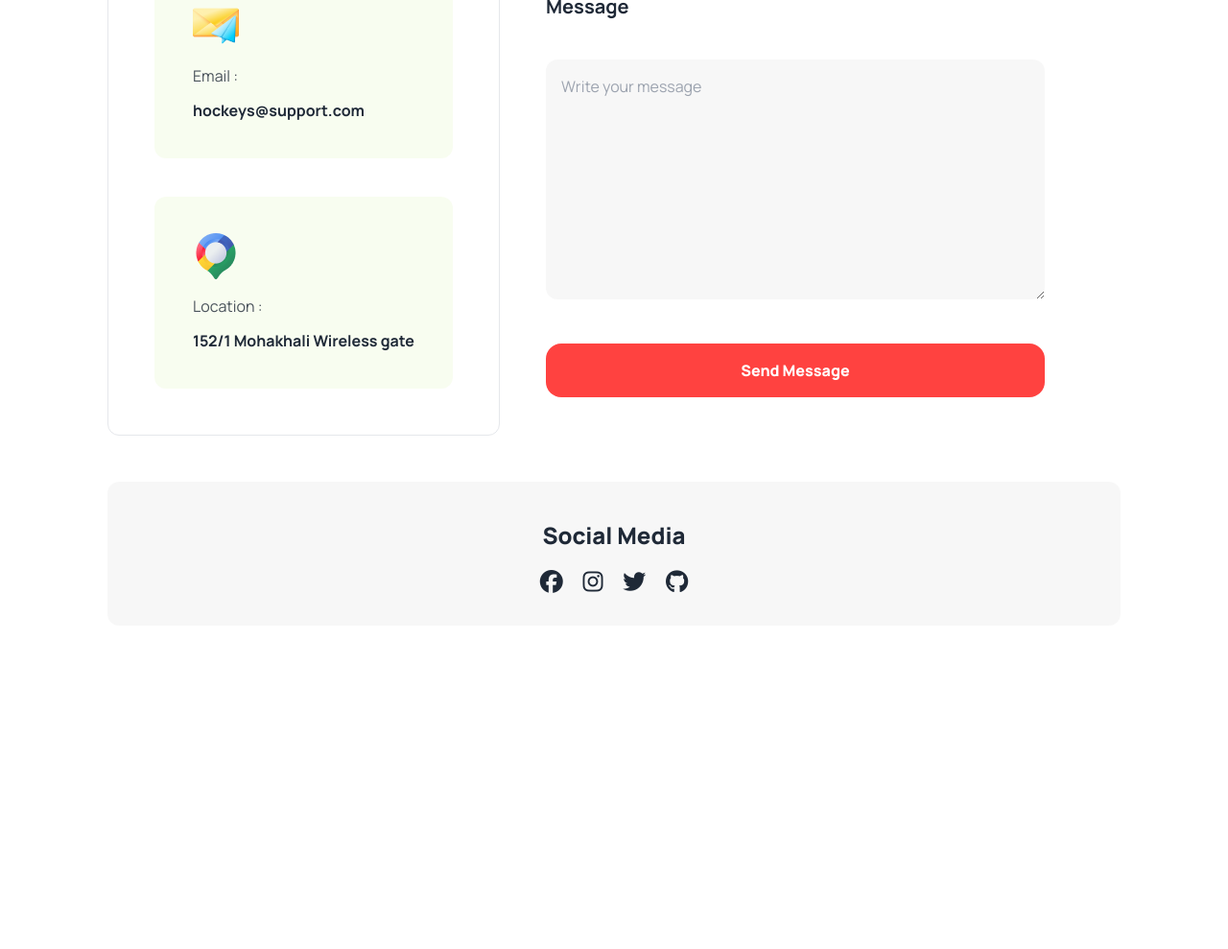
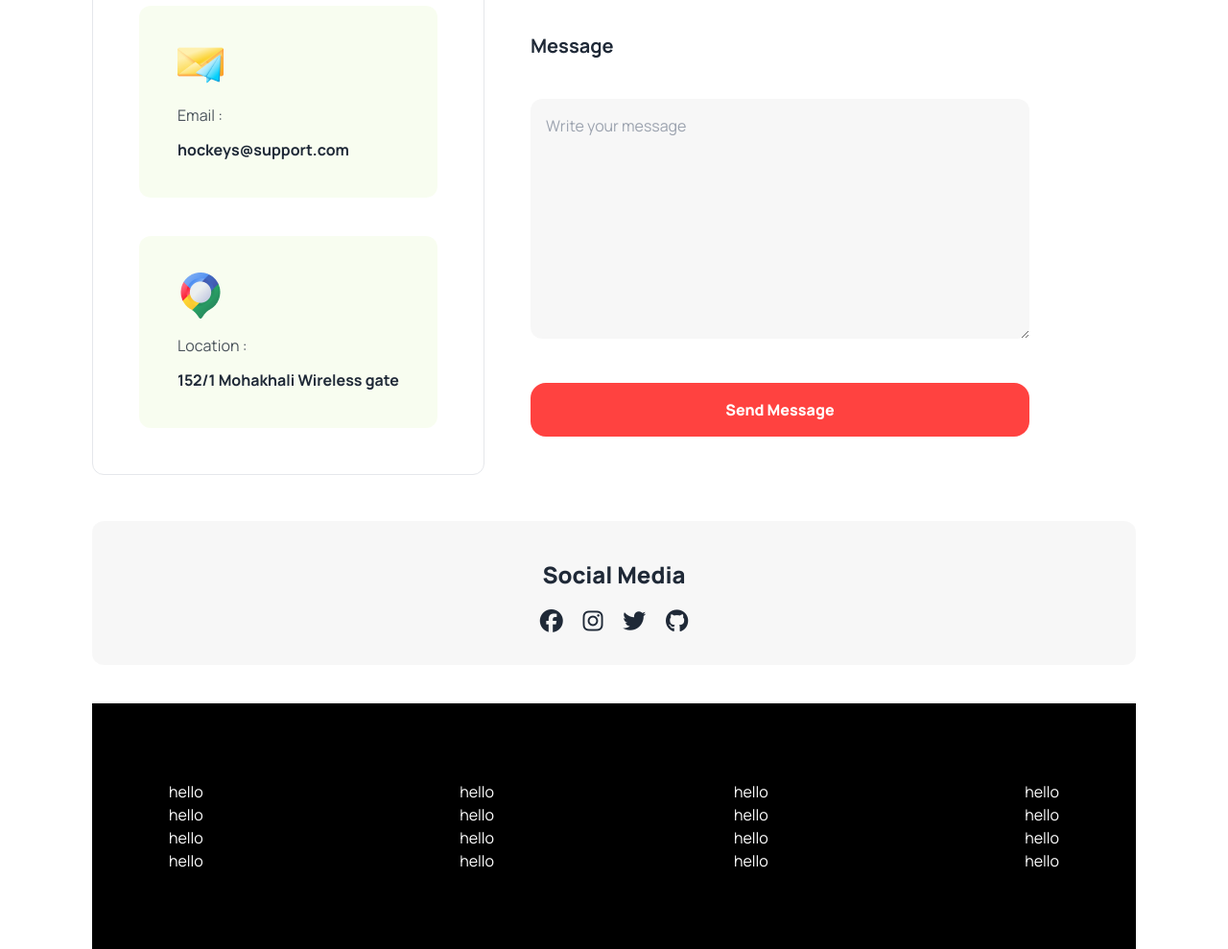
Before and after one commit to chhando/b9-assignment-task-3, a plain HTML site: page index.html in a window 1280 px wide. Shown: the part 4369-5358 px from the top of the page at 96% size. Before the commit the page ends 5021 px from the top, so only its background shows below. Drawn offline with nearby package versions, Linux system fonts and the light colour scheme.

Commit message:
container fixed

```diff
--- a/index.html
+++ b/index.html
@@ -22,7 +22,7 @@
     </style>
 </head>
 
-<body class="font-manrope container mx-auto px-4 lg:px-28">
+<body class="font-manrope container mx-auto px-4 lg:px-24">
     <header>
         <!-- navbar section -->
         <nav class="mt-6">
@@ -473,7 +473,38 @@
             </div>
         </section>
     </main>
-
+    <footer class="h-full bg-black text-white mt-10">
+        <div class="flex flex-col lg:flex-row mt-10 p-20 justify-between">
+            <div>
+                <h1>hello</h1>
+                <h2>hello</h2>
+                <h2>hello</h2>
+                <h2>hello</h2>
+            </div>
+            <div>
+                <div class="grid grid-cols-2 lg:gap-[250px]">
+                    <div>
+                        <h1>hello</h1>
+                        <h2>hello</h2>
+                        <h2>hello</h2>
+                        <h2>hello</h2>
+                    </div>
+                    <div>
+                        <h1>hello</h1>
+                        <h2>hello</h2>
+                        <h2>hello</h2>
+                        <h2>hello</h2>
+                    </div>
+                </div>
+            </div>
+            <div>
+                <h1>hello</h1>
+                <h2>hello</h2>
+                <h2>hello</h2>
+                <h2>hello</h2>
+            </div>
+        </div>
+    </footer>
 </body>
 
 </html>
```
